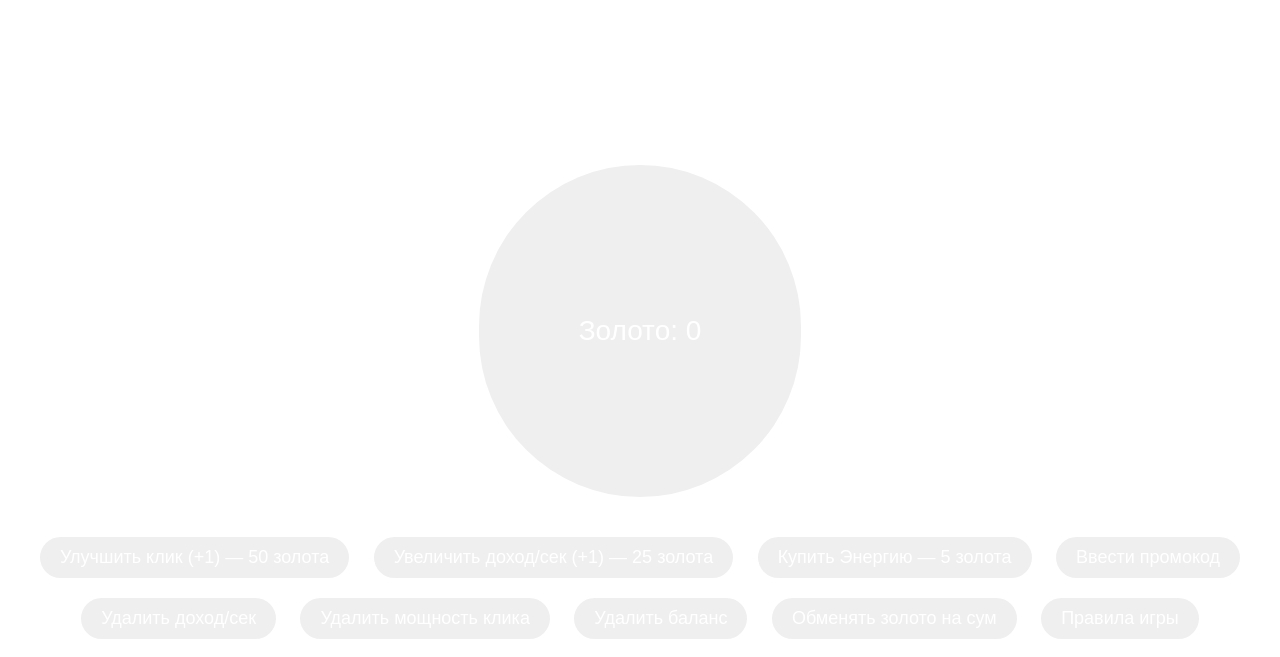
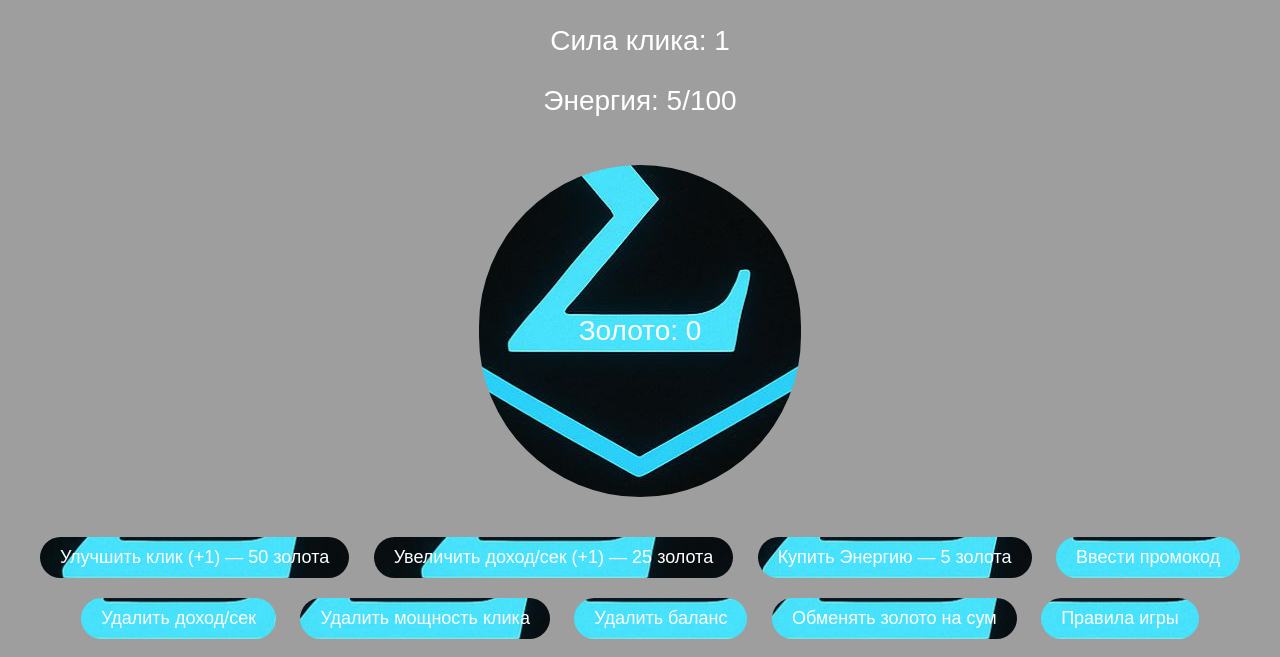
Before and after one commit to YTInteresno/STRIKE, a plain HTML site: page index.html in a window 1280 px wide. Shown: the part 143-800 px from the top of the page. Drawn offline with Linux system fonts and the light colour scheme; the site is published under a folder, as on GitHub Pages, so addresses that start at the root find nothing.

Commit message:
Update index.html

```diff
--- a/index.html
+++ b/index.html
@@ -13,7 +13,7 @@
       text-align: center;
       font-family: Arial, sans-serif;
       margin-top: 50px;
-      background-image: url(/img/79dc20e5-0b25-46ac-9414-8ae4c4bcf871.png);
+      background-image: url(img/79dc20e5-0b25-46ac-9414-8ae4c4bcf871.png);
       background-position: center;
       background-size: cover;
       background-repeat: no-repeat;
@@ -22,7 +22,7 @@
     }
 
     button {
-      background-image: url(/img/photo_2025-05-03_20-17-19.jpg);
+      background-image: url(img/photo_2025-05-03_20-17-19.jpg);
       background-position: center;
       font-size: 24px;
       padding: 150px 100px;
```
